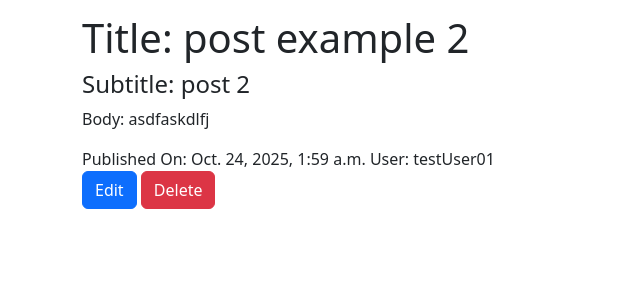
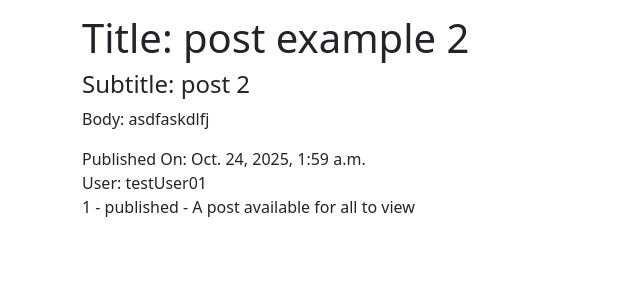
Before and after one commit to ZaneM201/blog, a Django app: page /posts/detailed/2/ in a window 1280 px wide. Shown: the part 56-356 px from the top of the page, without its empty margins (0-640 px from the left). Run offline with Django 5.2, Linux system fonts and the light colour scheme; a user stored in the database is signed in; data comes from the database, SQL or seed files in the repository; both versions use the stored data as it was after the commit.

Commit message:
113 session 3

```diff
--- a/posts/models.py
+++ b/posts/models.py
@@ -8,7 +8,7 @@ class Status(models.Model):
     description = models.CharField(max_length=256, help_text="Write a description about the status")
 
     def __str__(self):
-        return f"{self.name} - {self.description}"
+        return f"{self.id} - {self.name} - {self.description}"
 
 
 class Post(models.Model):
--- a/posts/urls.py
+++ b/posts/urls.py
@@ -1,7 +1,10 @@
 from django.urls import path
-from .views import PostListView, PostDetailView
+from .views import PostListView, PostDetailView, PostCreateView, PostUpdateView, PostDeleteView
 
 urlpatterns = [
     path("", PostListView.as_view(), name="posts_list"),
     path("detailed/<int:pk>/", PostDetailView.as_view(), name="post_detail"),
+    path("new/", PostCreateView.as_view(), name="post_new"),
+    path("update/<int:pk>", PostUpdateView.as_view(), name="post_update"),
+    path("delete/<int:pk>", PostDeleteView.as_view(), name="post_delete"),
 ]
--- a/posts/views.py
+++ b/posts/views.py
@@ -1,21 +1,74 @@
 from django.shortcuts import render
-from django.views.generic import ListView, DetailView
-from .models import Post
+from django.urls import reverse_lazy
+from django.views.generic import ListView, DetailView, CreateView, UpdateView, DeleteView
+from .models import Post, Status
 from django.contrib.auth.models import User
+from django.contrib.auth.mixins import LoginRequiredMixin, UserPassesTestMixin
+
 
 # Create your views here.
 class PostListView(ListView):
     """
-
+    PostListView is going to retrive all of the objects formt the Post table in the data base.
     """
     template_name = "posts/list.html"
-    model = Post
+    #model = Post
+    published_status = Status.objects.get(name="published")
+    queryset = Post.objects.filter(status=published_status).order_by("created_on").reverse()
     context_object_name = "posts"
 
-class PostDetailView(DetailView):
+    def get_context_data(self, **kwargs):
+        context = super().get_context_data(**kwargs)
+        numbers = [1,2,3,4,5,6]
+        flag = True
+        context["numbers"] = numbers
+        context["flag"] = flag
+        print(context)
+        return context
+
+
+class PostDetailView(LoginRequiredMixin, DetailView):
     """
-
+    PostDetailView class is going to retrieve a single element from the post table in the data base.
     """
     template_name = "posts/detail.html"
     model = Post
     context_object_name = "detailed"
+
+class PostCreateView(LoginRequiredMixin, CreateView):
+    """
+    PostCreateView class is going to let us make a new post.
+    """
+    template_name = "posts/new.html"
+    model = Post
+    fields = ["title", "subtitle", "body", "status"]
+
+    def form_valid(self, form):
+        form.instance.author = self.request.user
+        return super().form_valid(form)
+
+class PostUpdateView(LoginRequiredMixin, UserPassesTestMixin, UpdateView):
+    """
+    PostUpdateView class will allow us to update a current post.
+    """
+    template_name = "posts/edit.html"
+    model = Post
+    fields = ["title", "subtitle", "body", "status"]
+
+    def test_func(self):
+        post = self.get_object()
+        if self.request.user.is_authenticated:
+            return self.request.user == post.author
+
+class PostDeleteView(LoginRequiredMixin, UserPassesTestMixin, DeleteView):
+    """
+    PostDeleteView class will allow us to delete a post from the data base.
+    """
+    template_name = "posts/delete.html"
+    model = Post
+    success_url = reverse_lazy("posts_list")
+
+    def test_func(self):
+        post = self.get_object()
+        if self.request.user.is_authenticated:
+            return self.request.user == post.author
--- a/templates/navbar.html
+++ b/templates/navbar.html
@@ -27,6 +27,9 @@
           </li>
           {% if user.is_authenticated %}
             <li class="nav-item">
+            <a class="nav-link" href="{% url 'post_new' %}">New Post</a>
+          </li>
+            <li class="nav-item">
               <form action="{% url 'logout' %}" method="post">
                 {% csrf_token %}
                 <input type="submit" value="Log Out" class="nav-link">
--- a/templates/posts/detail.html
+++ b/templates/posts/detail.html
@@ -10,9 +10,14 @@
         <h4>Subtitle: {{ detailed.subtitle }}</h4>
         <p>Body: {{ detailed.body }}</p>
         <span>Published On: {{ detailed.created_on }}</span>
+        <br>
         <span>User: {{ detailed.author }}</span>
         <br>
-        <a href="#" class="btn btn-primary">Edit</a>
-        <a href="#" class="btn btn-danger">Delete</a>
+        <span>{{ detailed.status }}</span>
+        <br>
+        {% if user.is_authenticated and user == detailed.author %}
+            <a href="{% url 'post_update' detailed.id %}" class="btn btn-primary">Edit</a>
+            <a href="{% url 'post_delete' detailed.id %}" class="btn btn-danger">Delete</a>
+        {% endif %}
     </div>
 {% endblock content %}
--- a/templates/posts/list.html
+++ b/templates/posts/list.html
@@ -8,13 +8,19 @@
     <h1>Posts</h1>
     <ul>
         {% for item in posts %}
+        <li>
             <div>
                 <h5>Title: {{ item.title }}</h5>
                 <p>Body: {{ item.body|truncatechars:10 }}</p>
                 <span><strong>User: {{ item.author }}</strong></span>
                 <br>
+                <span><strong>Status: {{ item.status }}</strong></span>
+                <br>
+                <span><strong>Date: {{ item.created_on }}</strong></span>
+                <br>
                 <a href="{% url 'post_detail' item.id %}">Continue Reading...</a>
             </div>
+        </li>
         {% endfor %}
     </ul>
 {% endblock content %}
```
Also changed, not shown: templates/posts/delete.html (+16 -0 lines), templates/posts/edit.html (+17 -0 lines), templates/posts/new.html (+17 -0 lines), db.sqlite3.
